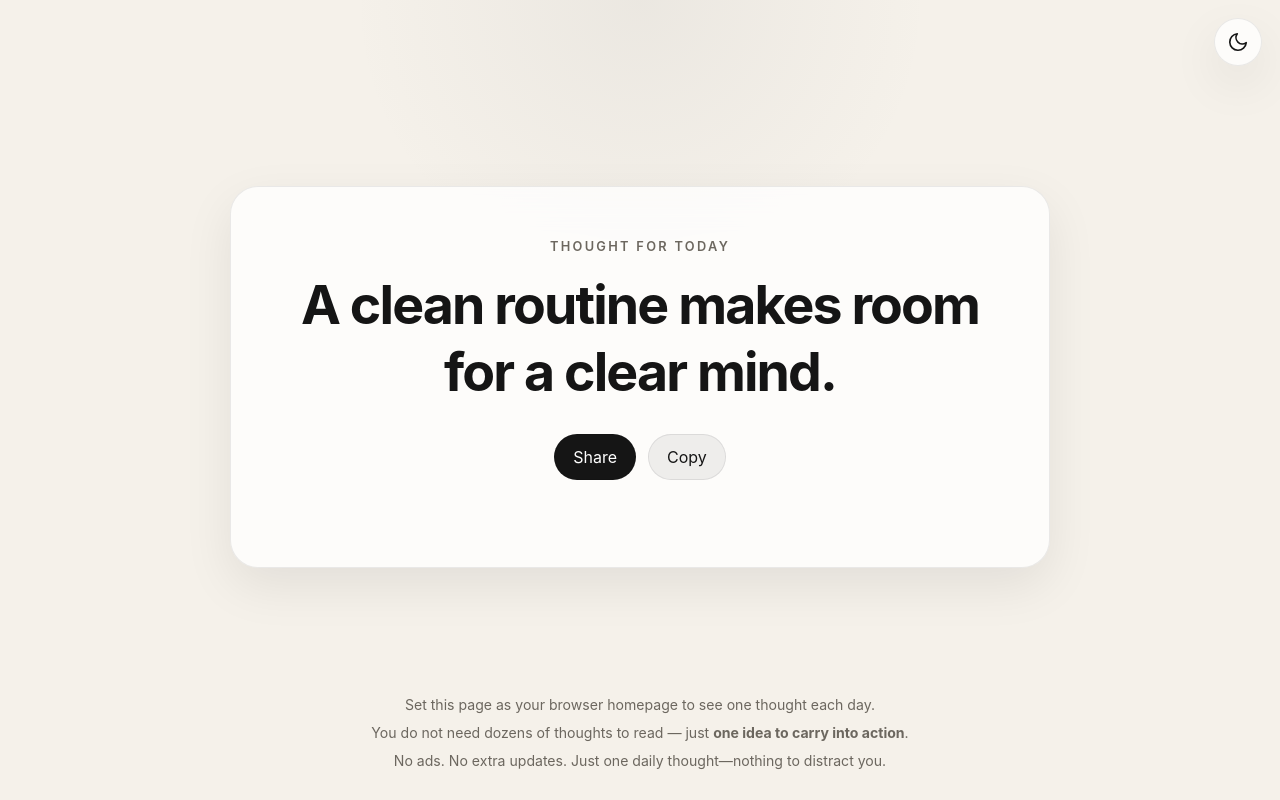
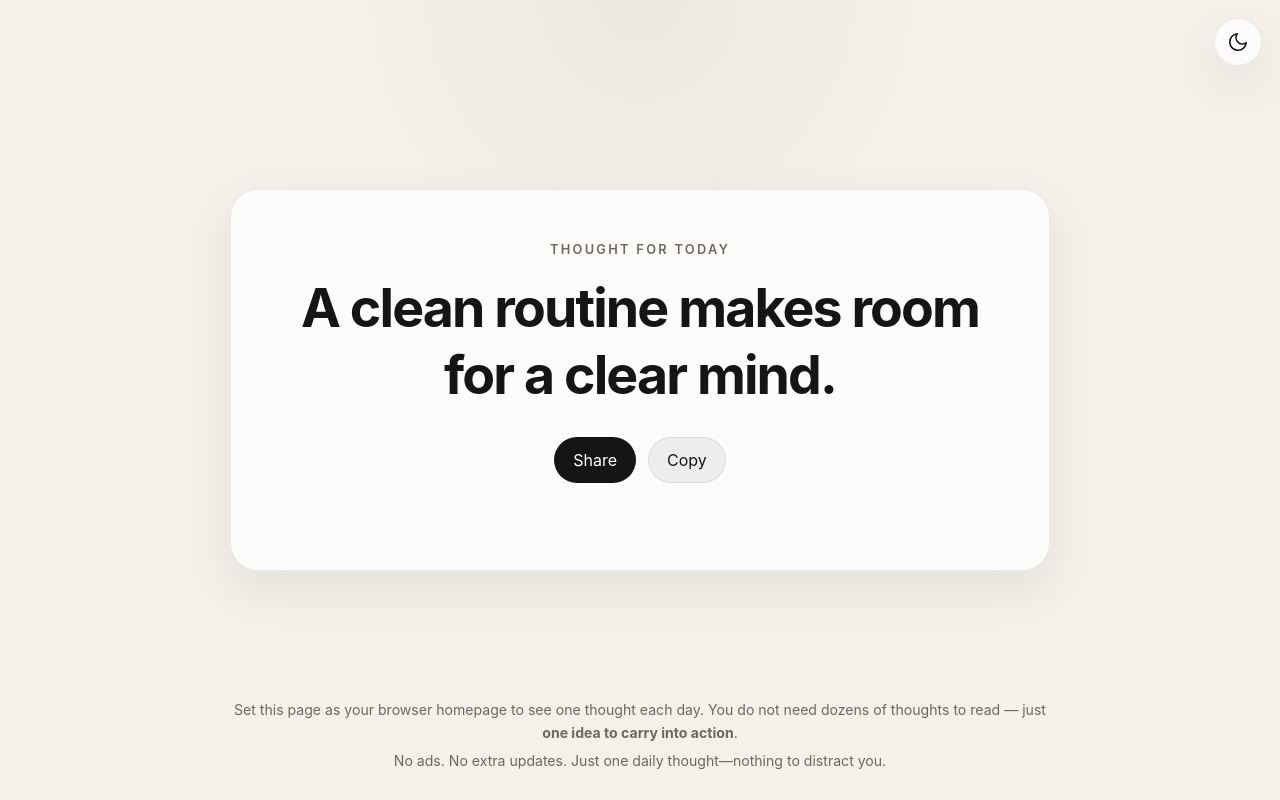
Before and after one commit to Iskandarbek-B41/daily_quotes, a plain HTML site: page index.html in a window 1280 px wide. Drawn offline with Linux system fonts and the light colour scheme.

Commit message:
Fix HTML formatting and restore original content

```diff
--- a/index.html
+++ b/index.html
@@ -39,8 +39,8 @@
     </section>
 
     <footer class="footer">
-      <p>Set this page as your browser homepage to see one thought each day. </p>
-        <p>You do not need dozens of thoughts to read — just <b>one idea to carry into action</b>.</p>
+      <p>Set this page as your browser homepage to see one thought each day.
+        You do not need dozens of thoughts to read — just <b>one idea to carry into action</b>.</p>
       <p>No ads. No extra updates. Just one daily thought—nothing to distract you.</p>
     </footer>
   </main>
```
